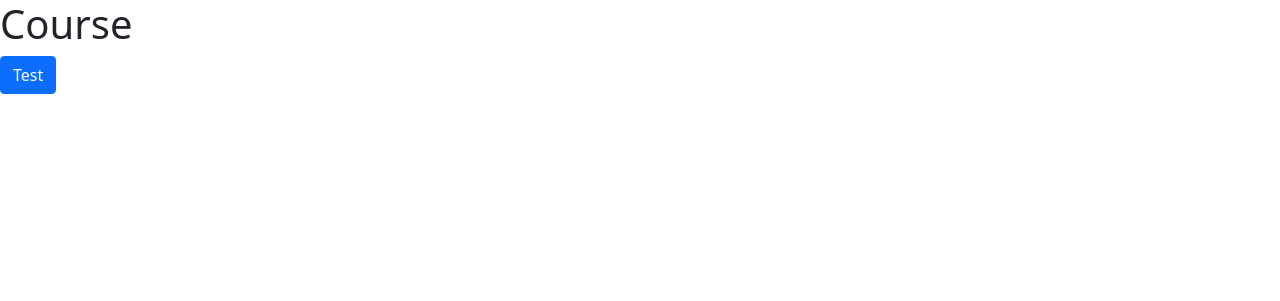
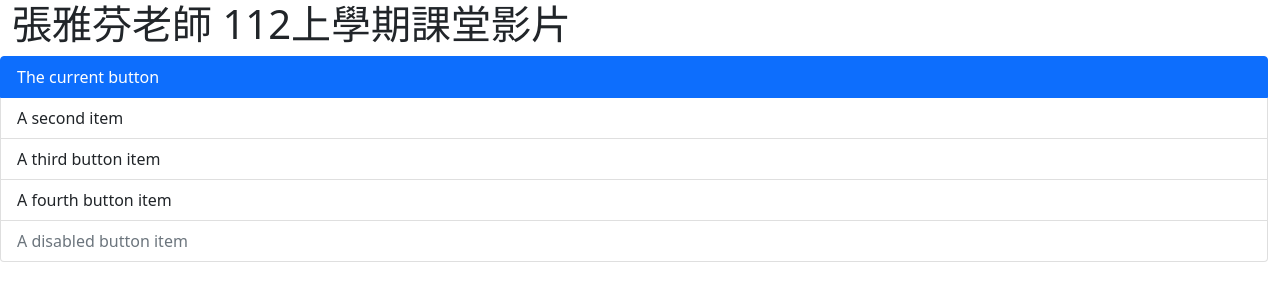
Before and after one commit to changtintin/cyfCourse, a PHP site: page / in a window 1280 px wide. Shown: the top 301 px of the page. Run offline with PHP 8.4, Linux system fonts and the light colour scheme.

Commit message:
add list

```diff
--- a/index.php
+++ b/index.php
@@ -7,8 +7,22 @@
     <link href="https://cdn.jsdelivr.net/npm/bootstrap@5.0.2/dist/css/bootstrap.min.css" rel="stylesheet" integrity="sha384-EVSTQN3/azprG1Anm3QDgpJLIm9Nao0Yz1ztcQTwFspd3yD65VohhpuuCOmLASjC" crossorigin="anonymous">
     <script src="https://cdn.jsdelivr.net/npm/bootstrap@5.0.2/dist/js/bootstrap.bundle.min.js" integrity="sha384-MrcW6ZMFYlzcLA8Nl+NtUVF0sA7MsXsP1UyJoMp4YLEuNSfAP+JcXn/tWtIaxVXM" crossorigin="anonymous"></script>
 </head>
-<body>
-    <h1>Course</h1>
-    <button class="btn btn-primary">Test</button>
+<body class="container-fluid">
+    <div class="row">
+        <h1>張雅芬老師 112上學期課堂影片</h1>
+    </div>
+    <div class="row">
+        <div class="list-group">
+            <button type="button" class="list-group-item list-group-item-action active" aria-current="true">
+                The current button
+            </button>
+            <button type="button" class="list-group-item list-group-item-action">A second item</button>
+            <button type="button" class="list-group-item list-group-item-action">A third button item</button>
+            <button type="button" class="list-group-item list-group-item-action">A fourth button item</button>
+            <button type="button" class="list-group-item list-group-item-action" disabled>A disabled button item</button>
+        </div>
+    </div>
+
+
 </body>
 </html>
```
